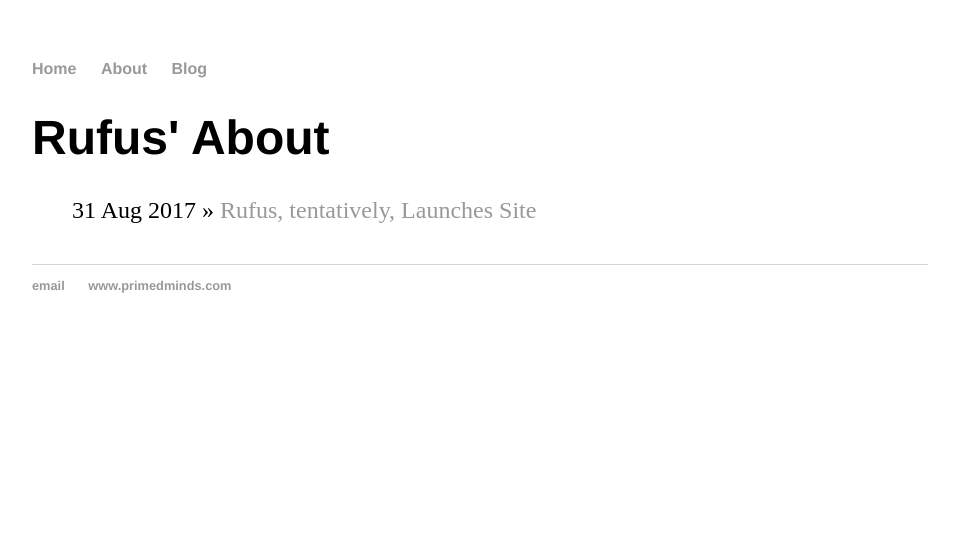
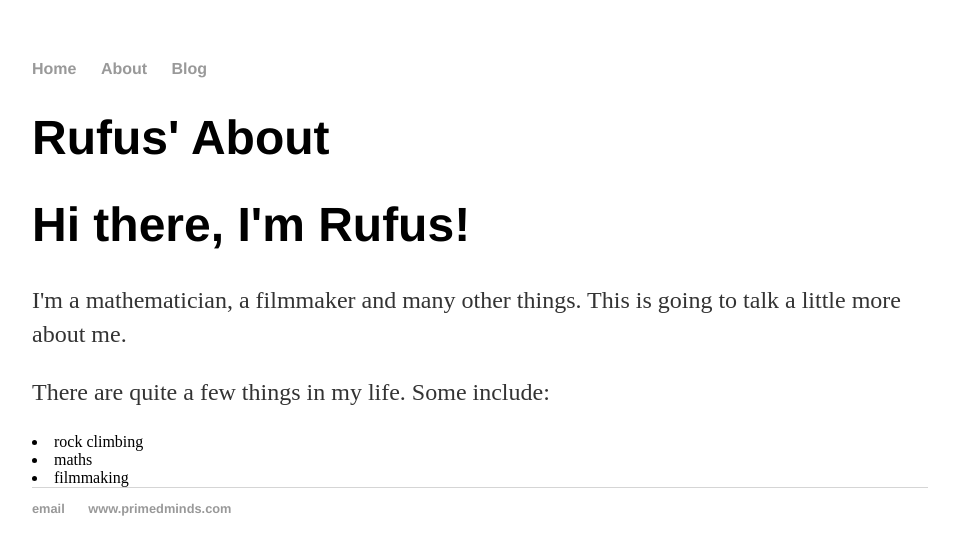
Before and after one commit to Ruthlesswhims/Ruthlesswhims-github.io, a Jekyll site: the page built from about/index.html, in a window 1280 px wide. Shown: the top 555 px of the page, without its empty margins (160-1119 px from the left). Built offline with Jekyll 4.4.1, drawn with Linux system fonts in a browser that asks for light colours.

Commit message:
Update index.html
more about me

```diff
--- a/about/index.html
+++ b/about/index.html
@@ -3,9 +3,11 @@ layout: default
 title: Rufus' About
 ---
 	<h1>{{ page.title }}</h1>
-	<ul class="posts">
-
-	  {% for post in site.posts %}
-	    <li><span>{{ post.date | date_to_string }}</span> » <a href="{{ post.url }}" title="{{ post.title }}">{{ post.title }}</a></li>
-	  {% endfor %}
-	</ul>
+	<div class="blurb">
+	<h1>Hi there, I'm Rufus!</h1>
+	<p>I'm a mathematician, a filmmaker and many other things. This is going to talk a little more about me.</p>
+		<p>There are quite a few things in my life. Some include:</p>
+		<li>rock climbing</li>
+		<li>maths</li>
+		<li>filmmaking</li>
+</div><!-- /.blurb -->
```
